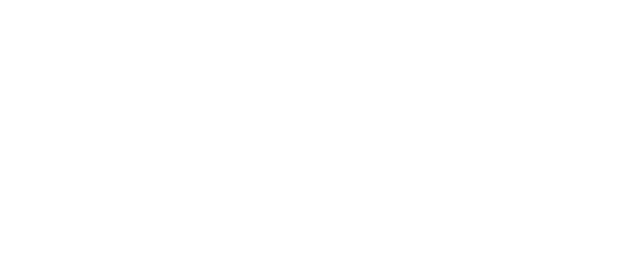
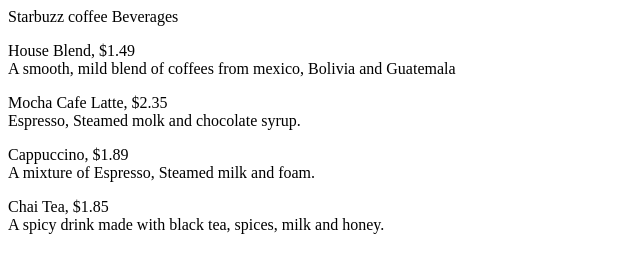
Before and after one commit to jtaptso/headFirstHtml, a plain HTML site: page index.html in a window 1280 px wide. Shown: the whole page, without its empty margins (0-640 px from the left). Drawn offline with Linux system fonts and the light colour scheme.

Commit message:
implementing html code

```diff
--- a/index.html
+++ b/index.html
@@ -1 +1,19 @@
-<html></html>
+<html>
+    <head>
+        <title>
+
+        </title>
+    </head>
+    <body>
+        <p>Starbuzz coffee Beverages</p>
+        <p>House Blend, $1.49<br>
+        A smooth, mild blend of coffees from mexico, Bolivia and Guatemala</p>
+        <p>Mocha Cafe Latte, $2.35<br>
+        Espresso, Steamed molk and chocolate syrup.</p>
+        <p>Cappuccino, $1.89<br>
+        A mixture of Espresso, Steamed milk and foam.</p>
+        <p>Chai Tea, $1.85<br>
+        A spicy drink made with black tea, spices, milk and honey.</p>
+    </body>
+
+</html>
```
